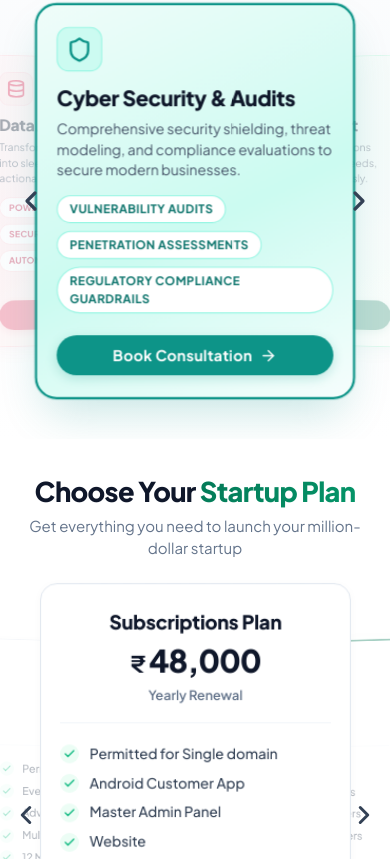
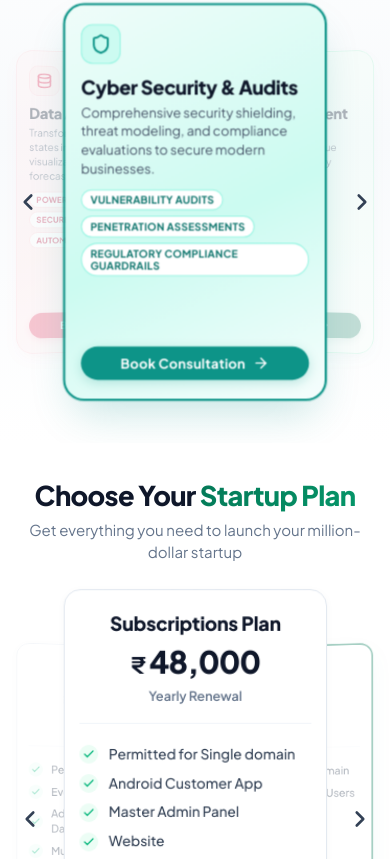
Before and after one commit to naveen3831/Speshway-All-In-One-ERP, a React (Vite) app in the folder client/: page / in a window 390 px wide. Shown: the part 5705-6564 px from the top of the page. Built offline with nearby package versions, Linux system fonts and the light colour scheme; no server answers.

Commit message:
fix(landing): position mobile carousel card strictly between navigation arrows

```diff
--- a/client/src/components/landing/PlatformSolutions.css
+++ b/client/src/components/landing/PlatformSolutions.css
@@ -514,45 +514,90 @@
 
 @media (max-width: 768px) {
   .platform-solutions-section {
-    padding: 36px 14px 40px 14px;
+    padding: 32px 8px 38px 8px;
     min-height: auto;
+    overflow: hidden;
   }
   .platform-solutions-title {
     font-size: 1.65rem;
   }
   .coverflow-wrapper {
     padding: 0;
+    width: 100%;
+    position: relative;
   }
   .coverflow-stage {
-    height: 395px;
+    height: 405px;
     width: 100%;
   }
   .coverflow-card {
-    width: 295px;
-    height: 365px;
+    width: min(252px, calc(100vw - 96px));
+    max-width: calc(100vw - 96px);
+    height: 380px;
   }
   .coverflow-card-inner {
-    padding: 20px 18px;
+    padding: 18px 15px;
+  }
+  .card-icon-box {
+    width: 38px;
+    height: 38px;
+    margin-bottom: 10px;
+  }
+  .card-icon-box .card-icon-svg {
+    width: 20px;
+    height: 20px;
   }
   .card-platform-title {
-    font-size: 1.22rem;
+    font-size: 1.15rem;
+    margin: 0 0 5px 0;
   }
   .card-platform-desc {
-    font-size: 0.82rem;
-    min-height: 48px;
+    font-size: 0.79rem;
+    line-height: 1.42;
+    min-height: 44px;
+    margin: 0 0 10px 0;
+  }
+  .card-tags-list {
+    gap: 5px;
+  }
+  .card-tag-pill {
+    font-size: 0.62rem;
+    padding: 3px 8px;
+    letter-spacing: 0.025em;
+    white-space: normal;
+    line-height: 1.25;
+  }
+  .card-action-row {
+    margin-top: 12px;
+  }
+  .card-book-consultation-btn {
+    padding: 8px 14px;
+    font-size: 0.80rem;
+  }
+  .coverflow-nav-btn {
+    width: 36px;
+    height: 36px;
+    z-index: 45;
+  }
+  .coverflow-nav-btn svg {
+    width: 26px;
+    height: 26px;
   }
   .coverflow-nav-btn.prev {
-    left: -6px;
+    left: 2px;
   }
   .coverflow-nav-btn.next {
-    right: -6px;
+    right: 2px;
+  }
+  .coverflow-card.is-active {
+    transform: translate3d(-50%, -50%, 30px) scale(1.02);
   }
   .coverflow-card.is-left {
-    transform: translate3d(calc(-50% - 95px), -50%, -20px) rotateY(12deg) scale(0.80);
-    opacity: 0.35;
+    transform: translate3d(calc(-50% - 80px), -50%, -20px) rotateY(12deg) scale(0.80);
+    opacity: 0.32;
   }
   .coverflow-card.is-right {
-    transform: translate3d(calc(-50% + 95px), -50%, -20px) rotateY(-12deg) scale(0.80);
-    opacity: 0.35;
+    transform: translate3d(calc(-50% + 80px), -50%, -20px) rotateY(-12deg) scale(0.80);
+    opacity: 0.32;
   }
 }
--- a/client/src/components/landing/StartupPlans.css
+++ b/client/src/components/landing/StartupPlans.css
@@ -344,8 +344,8 @@
     top: 50%;
     transform: translateY(-50%);
     z-index: 45;
-    width: 40px;
-    height: 40px;
+    width: 36px;
+    height: 36px;
     background: transparent !important;
     border: none !important;
     box-shadow: none !important;
@@ -358,11 +358,15 @@
     outline: none;
     padding: 0;
   }
+  .startup-coverflow-arrow svg {
+    width: 26px;
+    height: 26px;
+  }
   .startup-coverflow-arrow.prev {
-    left: -4px;
+    left: 2px;
   }
   .startup-coverflow-arrow.next {
-    right: -4px;
+    right: 2px;
   }
   .startup-coverflow-arrow:hover {
     color: #047857;
@@ -395,15 +399,15 @@
     transform-style: preserve-3d;
   }
 
-  /* 3D Cards in Stage */
+  /* 3D Cards in Stage - Strictly positioned between arrows */
   .startup-plan-card {
     position: absolute;
     top: 50%;
     left: 50%;
-    width: 295px;
-    max-width: 82vw;
+    width: min(252px, calc(100vw - 96px));
+    max-width: calc(100vw - 96px);
     height: 440px;
-    padding: 22px 18px;
+    padding: 18px 14px;
     transform-style: preserve-3d;
     transition: transform 0.65s cubic-bezier(0.25, 1, 0.5, 1),
                 opacity 0.45s ease,
@@ -417,7 +421,7 @@
   .startup-plan-card.is-active,
   .startup-plan-card.popular-card.is-active {
     z-index: 25;
-    transform: translate3d(-50%, -50%, 40px) scale(1.02);
+    transform: translate3d(-50%, -50%, 30px) scale(1.02);
     opacity: 1;
     filter: blur(0);
     pointer-events: auto;
@@ -425,21 +429,21 @@
 
   .startup-plan-card.is-active:hover,
   .startup-plan-card.popular-card.is-active:hover {
-    transform: translate3d(-50%, -50%, 40px) scale(1.02) !important;
+    transform: translate3d(-50%, -50%, 30px) scale(1.02) !important;
   }
 
   /* Left 3D Tilted Card - Rotated and Scaled Down */
   .startup-plan-card.is-left,
   .startup-plan-card.popular-card.is-left {
     z-index: 10;
-    transform: translate3d(calc(-50% - 95px), -50%, -20px) rotateY(12deg) scale(0.80);
+    transform: translate3d(calc(-50% - 80px), -50%, -20px) rotateY(12deg) scale(0.80);
     opacity: 0.36;
     filter: blur(0.3px);
   }
 
   .startup-plan-card.is-left:hover,
   .startup-plan-card.popular-card.is-left:hover {
-    transform: translate3d(calc(-50% - 95px), -50%, -20px) rotateY(12deg) scale(0.80) !important;
+    transform: translate3d(calc(-50% - 80px), -50%, -20px) rotateY(12deg) scale(0.80) !important;
     opacity: 0.70;
     filter: blur(0);
   }
@@ -448,14 +452,14 @@
   .startup-plan-card.is-right,
   .startup-plan-card.popular-card.is-right {
     z-index: 10;
-    transform: translate3d(calc(-50% + 95px), -50%, -20px) rotateY(-12deg) scale(0.80);
+    transform: translate3d(calc(-50% + 80px), -50%, -20px) rotateY(-12deg) scale(0.80);
     opacity: 0.36;
     filter: blur(0.3px);
   }
 
   .startup-plan-card.is-right:hover,
   .startup-plan-card.popular-card.is-right:hover {
-    transform: translate3d(calc(-50% + 95px), -50%, -20px) rotateY(-12deg) scale(0.80) !important;
+    transform: translate3d(calc(-50% + 80px), -50%, -20px) rotateY(-12deg) scale(0.80) !important;
     opacity: 0.70;
     filter: blur(0);
   }
```
